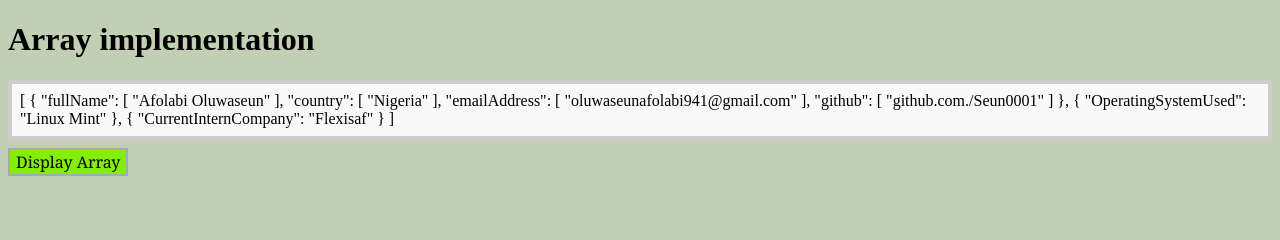
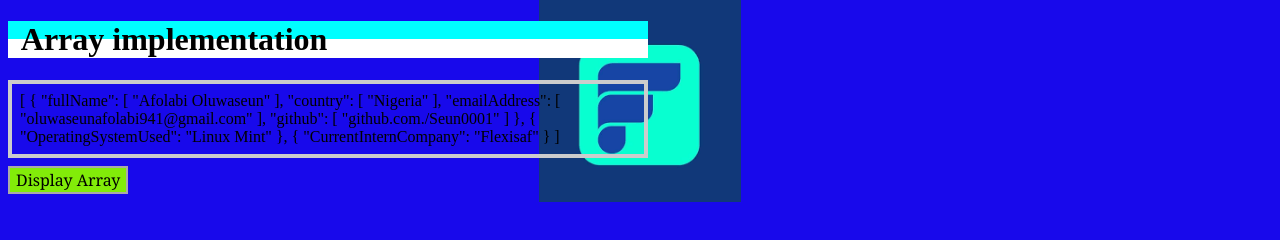
Before and after one commit to Seun0001/Array-implementation-webpage, a plain HTML site: page index.html in a window 1280 px wide. Drawn offline with Linux system fonts and the light colour scheme.

Commit message:
Final Array Implemented

```diff
--- a/html_webpage.js
+++ b/html_webpage.js
@@ -28,7 +28,7 @@ function formatArrayList(arrayList) {
   // Loop through each item in the array list
   arrayList.forEach((item) => {
     // Add a div element to the formatted output
-    formattedOutput += `<div>`;
+    formattedOutput += `<div style = "color: chartreuse; font-weight: bold;">`;
     // Loop through each key in the item
     for (let key in item) {
       // Add a paragraph element to the formatted output with the key and value
--- a/style.css
+++ b/style.css
@@ -1,16 +1,27 @@
 body {
-  background-color: rgba(50, 100, 10, 0.3);
+  background-image: url(./image/flexisafLogo.png);
+  width: 50%;
+  background-repeat: no-repeat;
+  background-position: center;
+  background-size: contain;
+  /* background-color: rgba(50, 100, 10, 0.3); */
+  background-color: rgb(24, 9, 235);
   cursor: pointer;
+}
+h1 {
+  background: linear-gradient(cyan 50%, white 50%);
+  padding-left: 0.8rem;
 }
 #output {
   padding: 0.5rem;
   margin-bottom: 0.5rem;
   border: 0.25rem solid #ccc;
-  background-color: #f9f9f9;
+  /* background-color: #f9f9f9; */
+  /* display: none; */
 }
 button {
   border: 0.125rem solid #aaa;
-  background-color: #83ee09;
-  font-family: Georgia, 'Times New Roman', Times, serif;
+  background-color: hsl(88, 93%, 48%);
+  font-family: Georgia, "Times New Roman", Times, serif;
   font-size: 1rem;
 }
```
Also changed, not shown: image/flexisafLogo.png (added).
